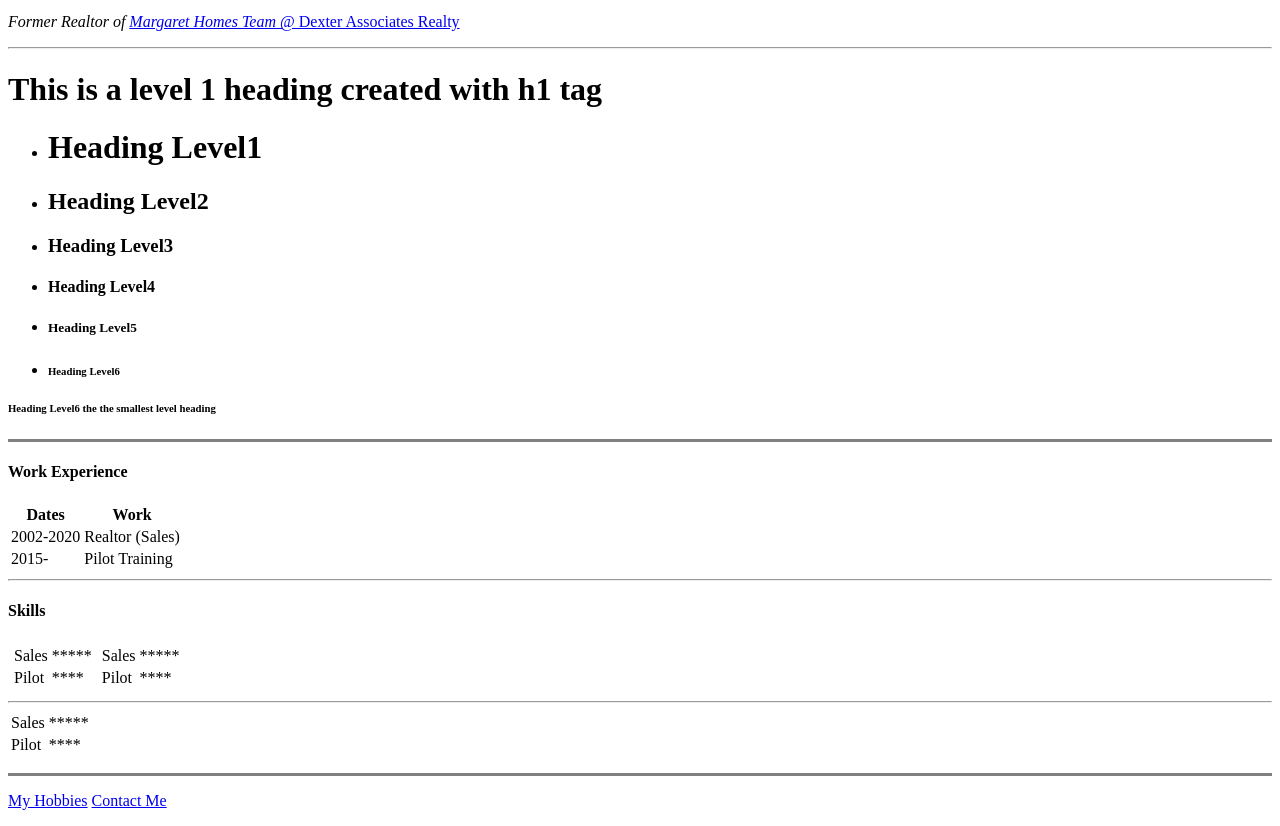
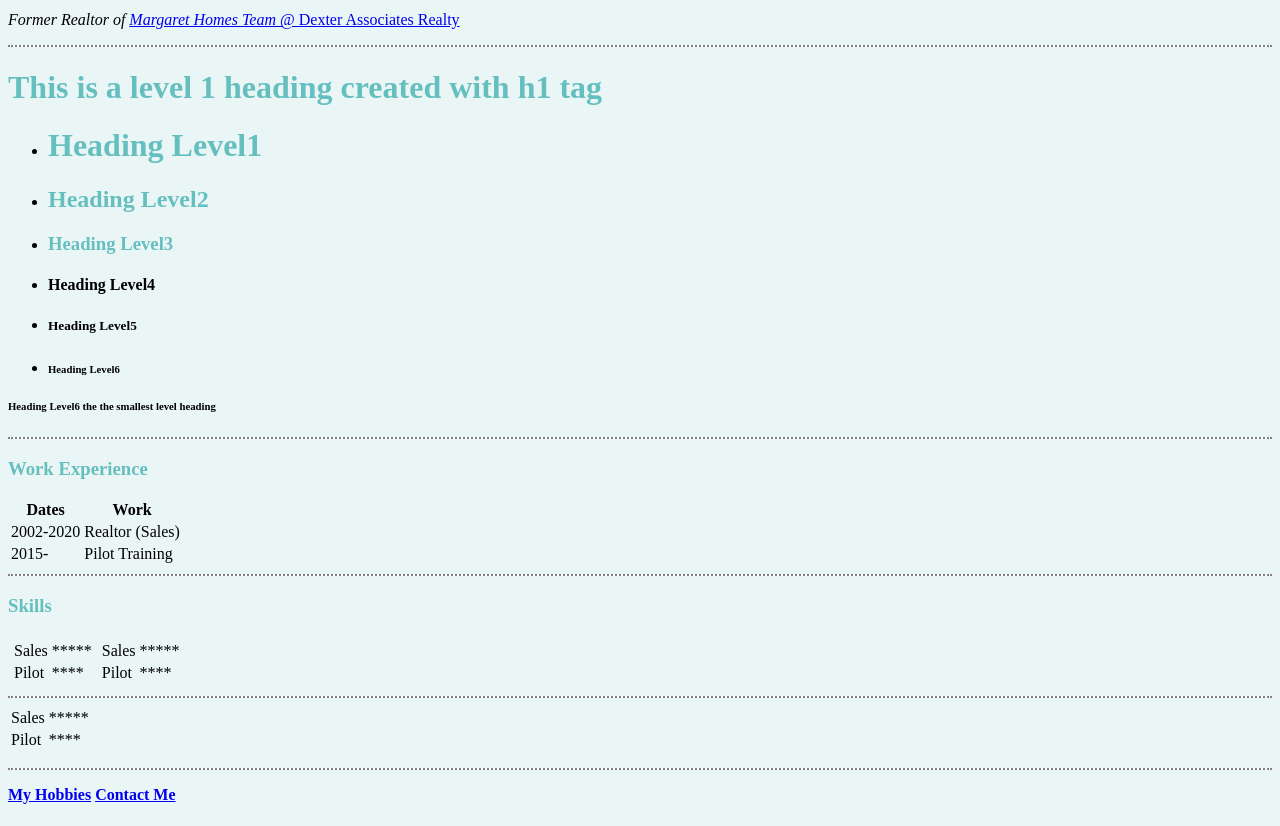
Before and after one commit to zhojohn/cv, a plain HTML site: page index.html in a window 1280 px wide. Shown: the part 865-1691 px from the top of the page. Drawn offline with Linux system fonts and the light colour scheme.

Commit message:
Add files via upload

```diff
--- a/index.html
+++ b/index.html
@@ -5,7 +5,7 @@
 
   <meta charset="utf-8">
   <title>John's 1st Web Development site</title>
-
+  <link rel="stylesheet" href="css/styles.css">
 </head>
 <br />
 
@@ -38,7 +38,7 @@
   <h6>Heading Level6 the the smallest level heading</h6>
   <hr size="3" noshade>
   <p>
-    <h4>Work Experience</h4>
+    <h3>Work Experience</h3>
     <table>
       <thead>
         <tr>
@@ -58,7 +58,7 @@
       </tbody>
     </table>
     <hr>
-    <h4>Skills</h4>
+    <h3>Skills</h3>
     <table>
       <tr>
         <td>
@@ -101,8 +101,8 @@
     </table>
   </p>
   <hr size="3" noshade>
-  <p><a href="Hobbies.html">My Hobbies</a>
-  <a href="Contact-me.html">Contact Me</a></p>
+  <p><a href="Hobbies.html"><strong>My Hobbies</strong></a>
+  <a href="Contact-me.html"><strong>Contact Me</strong></a></p>
 </body>
 
 </html>
```
Also changed, not shown: Contact-me.html (+1 -1 lines), Hobbies.html (+3 -2 lines).
